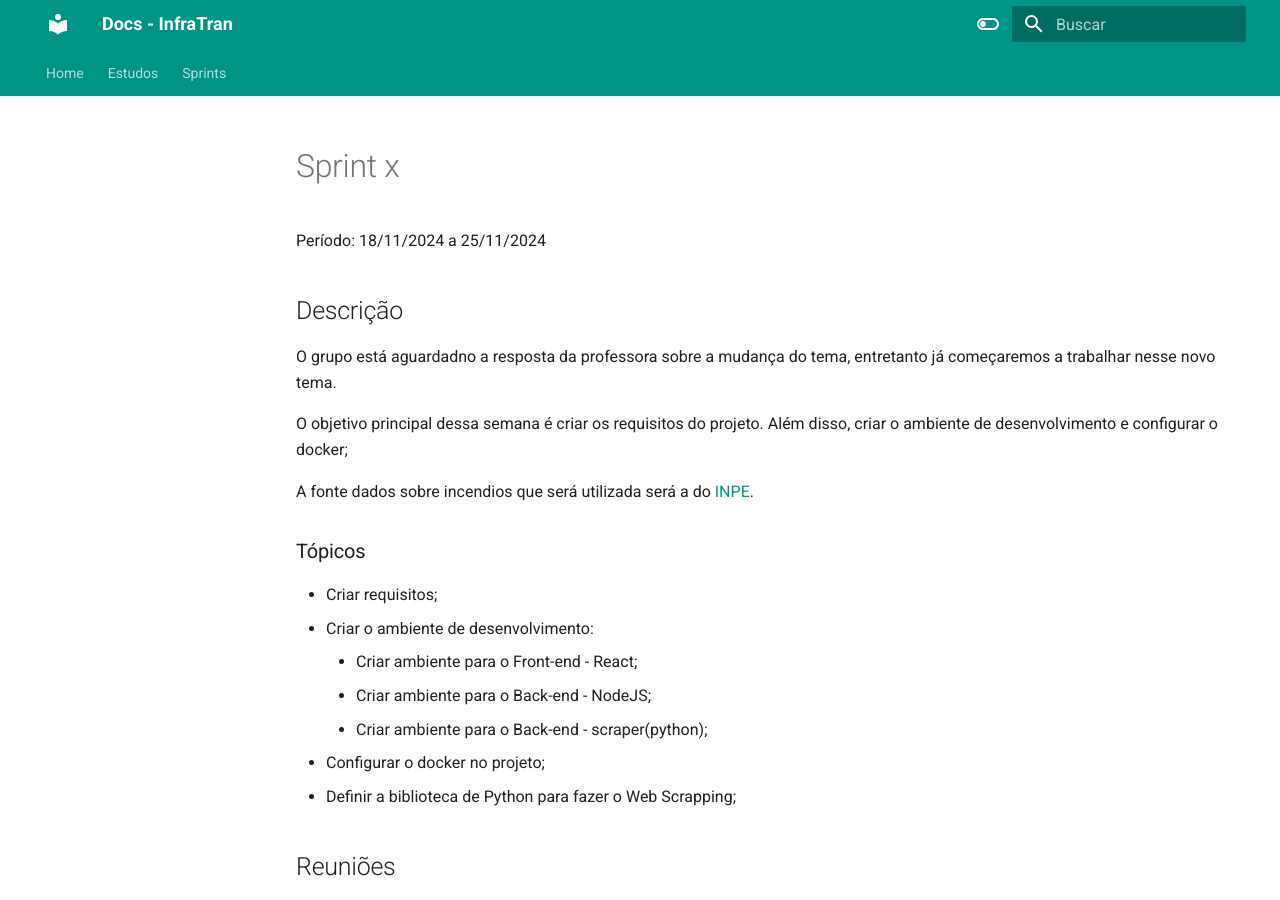
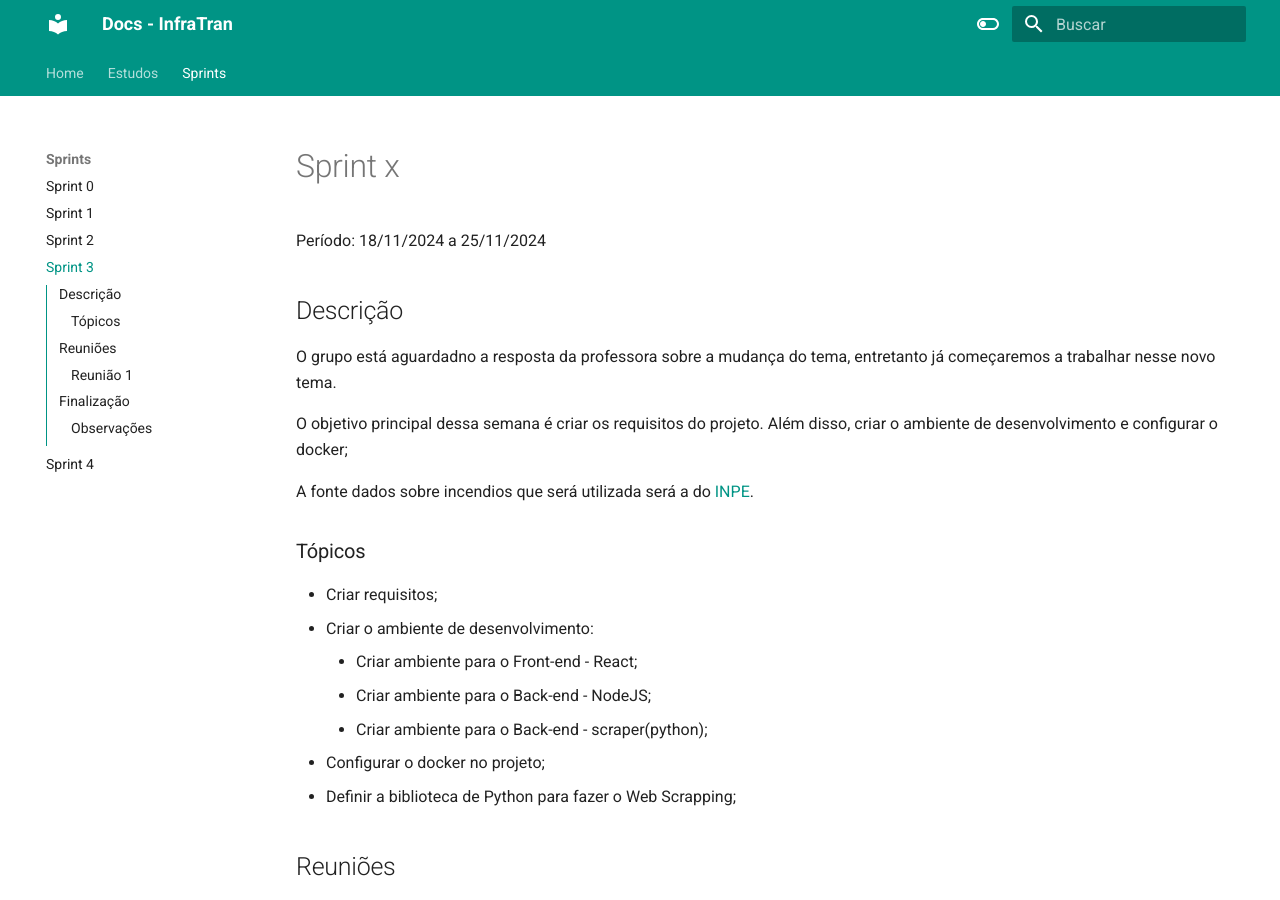
Before and after one commit to unb-mds/2024-2-InfraTranDF, an MkDocs documentation site: the page built from docs/sprints/Sprint-3.md, in a window 1280 px wide and 900 px high. Built offline with MkDocs 1.6.1 and Material for MkDocs 9.7.7, drawn with Linux system fonts in a browser that asks for light colours.

Commit message:
docs(mkdocs): adiciona a sprint 3 e 4 na gitpage

```diff
--- a/mkdocs.yml
+++ b/mkdocs.yml
@@ -39,6 +39,8 @@ nav:
      - Sprint 0 : sprints/Sprint-0.md
      - Sprint 1: sprints/Sprint-1.md
      - Sprint 2: sprints/Sprint-2.md
+     - Sprint 3: sprints/Sprint-3.md
+     - Sprint 4: sprints/Sprint-4.md
 
 markdown_extensions:
   - pymdownx.highlight:
```
